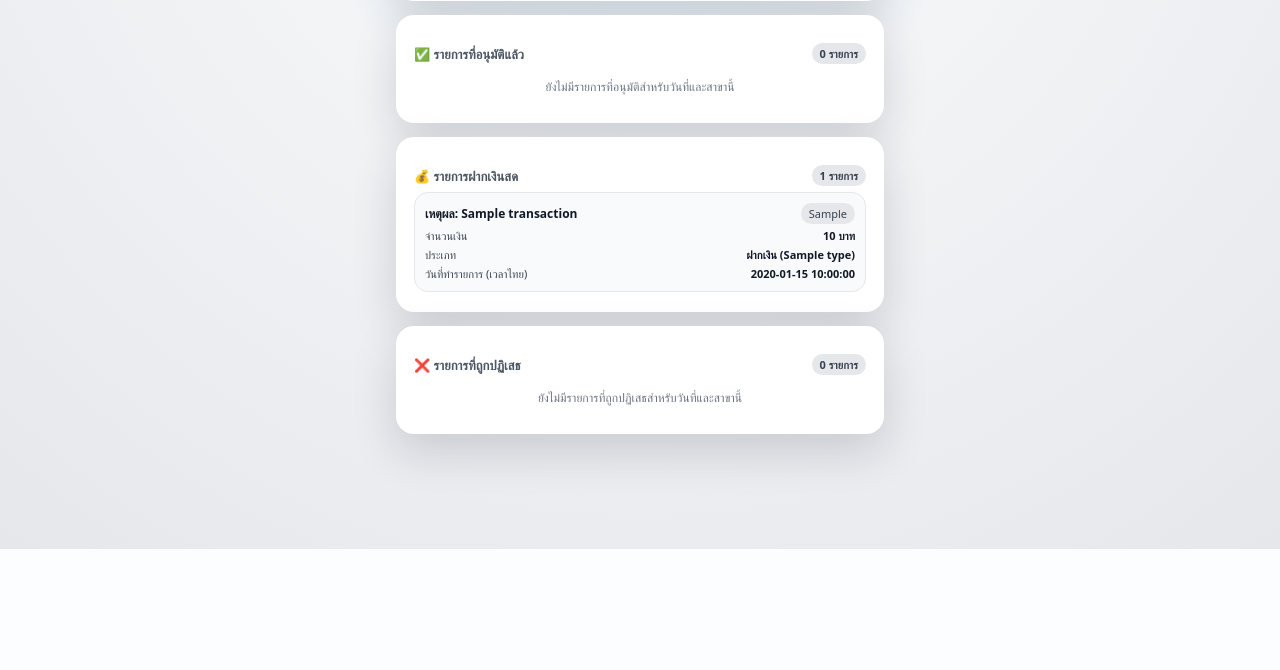
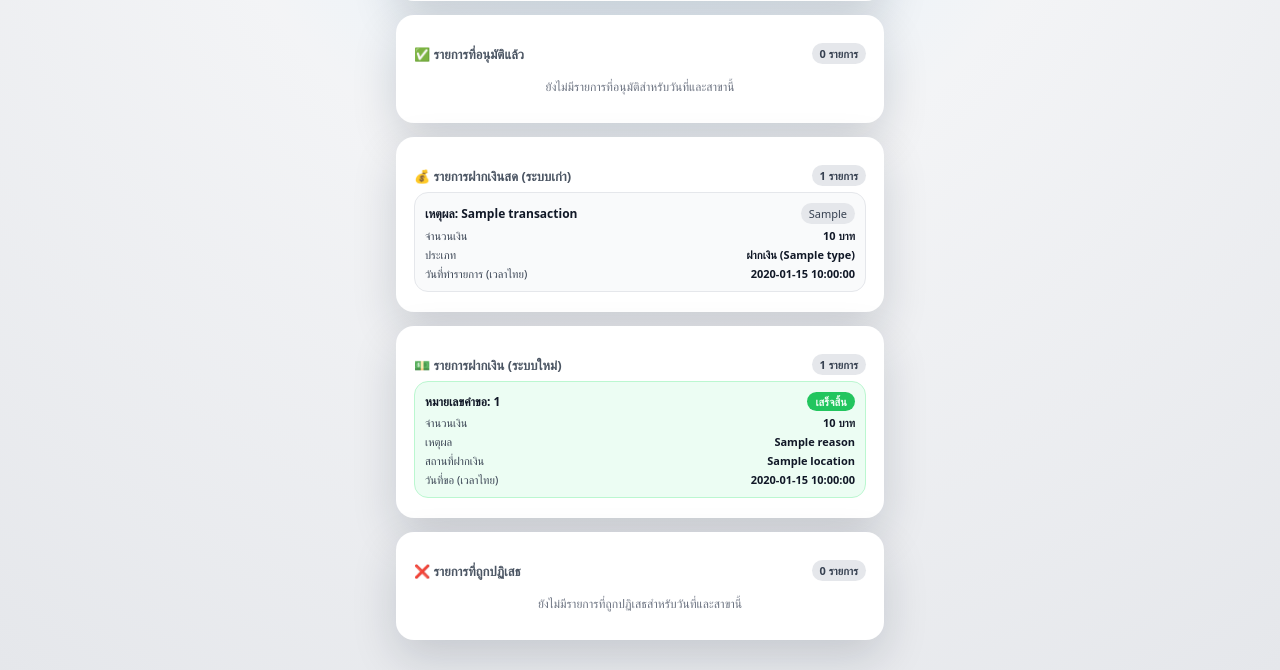
Before and after one commit to realsagiza/line_bot_hr_kf, a Flask app: page /money/request-status in a window 1280 px wide. Shown: the part 251-921 px from the top of the page. Before the commit the page ends 800 px from the top, so only its background shows below. Run offline with Flask 3, Linux system fonts and the light colour scheme; a database or web service that is not in the repository returns one stand-in record (values such as "Sample title").

Commit message:
เพิ่มข้อมูลการฝากเงินจากระบบใหม่ (replenishment) ในหน้าสถานะการฝาก
- เพิ่มการดึงข้อมูลจาก deposit_requests_collection
- แสดงรายการฝากเงินจากระบบใหม่ (replenishment) แยกจากระบบเก่า
- แสดงสถานะ: เริ่มต้นแล้ว, กำลังฝาก, เสร็จสิ้น, ยกเลิก, เกิดข้อผิดพลาด
- แสดงข้อมูล: หมายเลขคำขอ, จำนวนเงิน, เหตุผล, สถานที่ฝากเงิน, วันที่ขอ
- เพิ่ม style สำหรับ status-badge.pending

```diff
--- a/app/approved_requests.py
+++ b/app/approved_requests.py
@@ -83,7 +83,7 @@ def request_status():
     approved_requests = [r for r in all_requests if r.get("status") == "approved"]
     rejected_requests = [r for r in all_requests if r.get("status") == "rejected"]
 
-    # ข้อมูลฝากเงิน (deposit) จาก collection transactions
+    # ข้อมูลฝากเงิน (deposit) จาก collection transactions (ระบบเก่า)
     deposit_query = {
         "direction": "deposit",
         "transaction_date_bkk": selected_date,
@@ -96,11 +96,24 @@ def request_status():
     )
     deposit_transactions = list(deposit_cursor)
 
+    # ข้อมูลฝากเงิน (deposit) จาก collection deposit_requests (ระบบใหม่ - replenishment)
+    deposit_requests_query = {
+        "created_date_bkk": selected_date,
+    }
+    if selected_branch in ("คลังห้องเย็น", "โนนิโกะ"):
+        deposit_requests_query["location"] = selected_branch
+
+    deposit_requests_cursor = deposit_requests_collection.find(
+        deposit_requests_query, {"_id": 0}
+    ).sort("created_at_bkk", -1)
+    deposit_requests = list(deposit_requests_cursor)
+
     return render_template(
         "request_status.html",
         approved_requests=approved_requests,
         rejected_requests=rejected_requests,
         deposit_transactions=deposit_transactions,
+        deposit_requests=deposit_requests,
         selected_date=selected_date,
         selected_branch=selected_branch,
     )
--- a/app/templates/request_status.html
+++ b/app/templates/request_status.html
@@ -170,6 +170,10 @@
             background: #ef4444;
             color: #fef2f2;
         }
+        .status-badge.pending {
+            background: #f59e0b;
+            color: #fef3c7;
+        }
         .item-row {
             font-size: 11px;
             color: #374151;
@@ -278,7 +282,7 @@
 
         <div class="card">
             <div class="section-title">
-                <span>💰 รายการฝากเงินสด</span>
+                <span>💰 รายการฝากเงินสด (ระบบเก่า)</span>
                 <span class="pill">{{ deposit_transactions|length }} รายการ</span>
             </div>
             {% if deposit_transactions %}
@@ -307,6 +311,60 @@
                             {{ tx.transaction_date_bkk if tx.transaction_date_bkk is defined else selected_date }}
                         </span>
                     </div>
+                </div>
+                {% endfor %}
+            </div>
+            {% else %}
+            <div class="empty">ยังไม่มีรายการฝากเงินสำหรับวันที่และสาขานี้</div>
+            {% endif %}
+        </div>
+
+        <div class="card">
+            <div class="section-title">
+                <span>💵 รายการฝากเงิน (ระบบใหม่)</span>
+                <span class="pill">{{ deposit_requests|length }} รายการ</span>
+            </div>
+            {% if deposit_requests %}
+            <div class="list">
+                {% for dr in deposit_requests %}
+                <div class="item {% if dr.status == 'replenishment_started' or dr.status == 'completed' %}approved{% elif dr.status == 'cancelled' or dr.status == 'error' %}rejected{% endif %}">
+                    <div class="item-header">
+                        <div class="item-id">หมายเลขคำขอ: {{ dr.deposit_request_id }}</div>
+                        <div class="status-badge {% if dr.status == 'replenishment_started' or dr.status == 'completed' %}approved{% elif dr.status == 'cancelled' or dr.status == 'error' %}rejected{% else %}pending{% endif %}">
+                            {% if dr.status == 'replenishment_initiated' %}เริ่มต้นแล้ว
+                            {% elif dr.status == 'replenishment_started' %}กำลังฝาก
+                            {% elif dr.status == 'completed' %}เสร็จสิ้น
+                            {% elif dr.status == 'cancelled' %}ยกเลิก
+                            {% elif dr.status == 'error' %}เกิดข้อผิดพลาด
+                            {% else %}{{ dr.status }}{% endif %}
+                        </div>
+                    </div>
+                    <div class="item-row">
+                        <span>จำนวนเงิน</span>
+                        <span class="value">
+                            {% if dr.amount %}{{ dr.amount }} บาท{% else %}รอการนับยอด{% endif %}
+                        </span>
+                    </div>
+                    <div class="item-row">
+                        <span>เหตุผล</span>
+                        <span class="value">{{ dr.reason }}</span>
+                    </div>
+                    <div class="item-row">
+                        <span>สถานที่ฝากเงิน</span>
+                        <span class="value">{{ dr.location }}</span>
+                    </div>
+                    <div class="item-row">
+                        <span>วันที่ขอ (เวลาไทย)</span>
+                        <span class="value">
+                            {{ dr.created_date_bkk if dr.created_date_bkk is defined else '' }}
+                        </span>
+                    </div>
+                    {% if dr.error_message %}
+                    <div class="item-row">
+                        <span>ข้อผิดพลาด</span>
+                        <span class="value" style="color: #b91c1c;">{{ dr.error_message }}</span>
+                    </div>
+                    {% endif %}
                 </div>
                 {% endfor %}
             </div>
```
